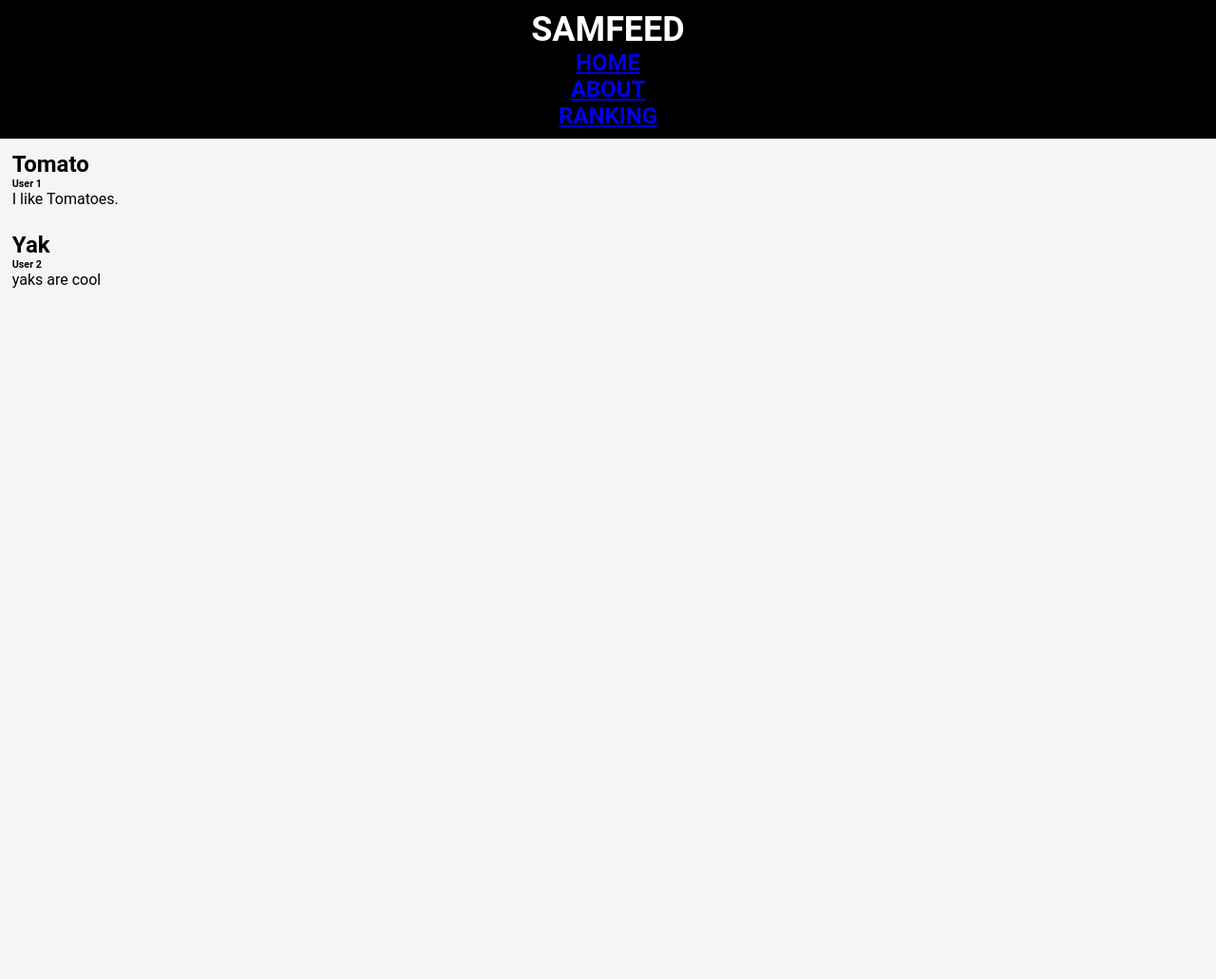
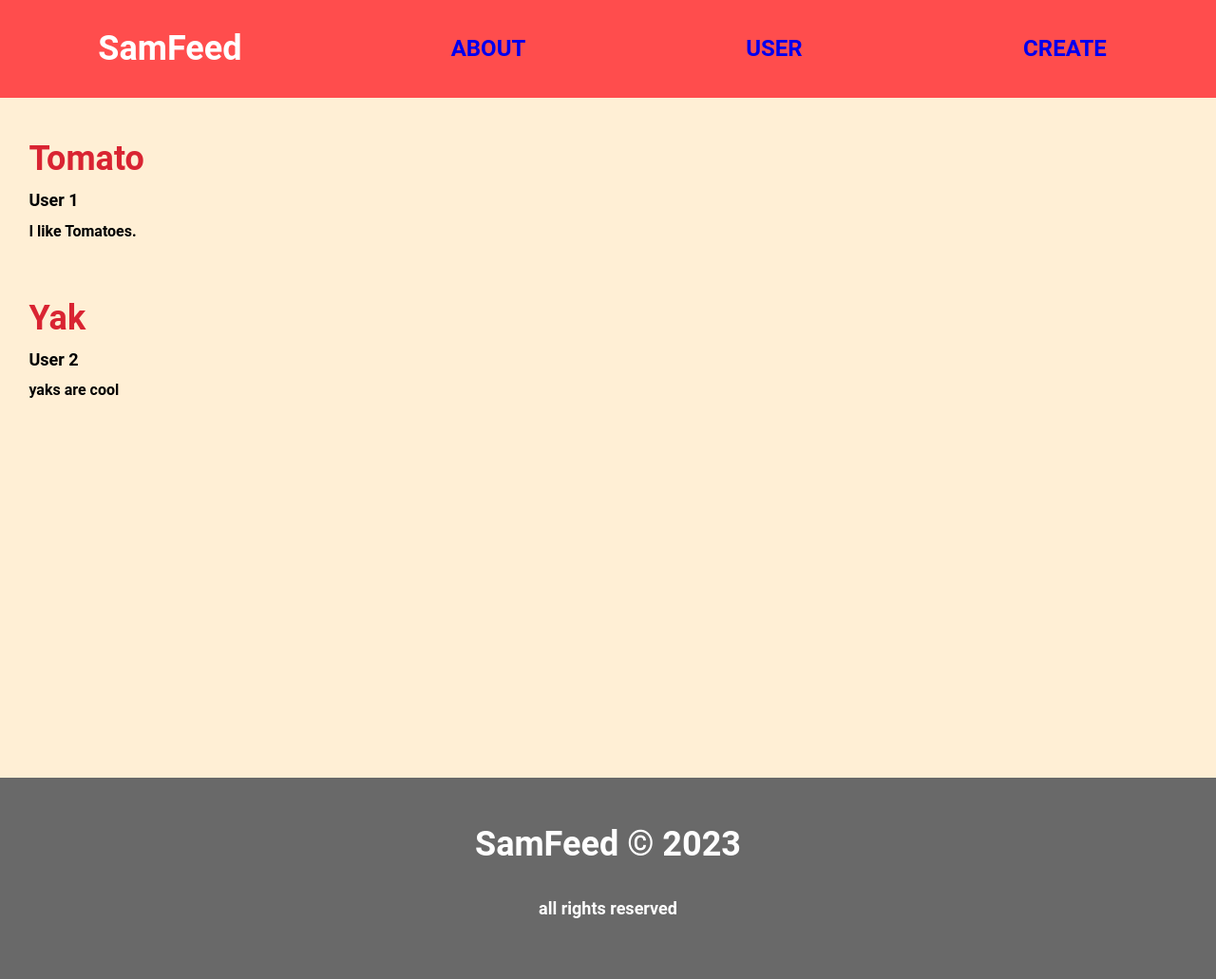
Before and after one commit to ShyShyTomato/SamFeed, a Flask app: page / in a window 1280 px wide. Shown: the whole page at 95% size. Before the commit the page ends 303 px from the top, so only its background shows below. Run offline with Flask 2, Linux system fonts and the light colour scheme; data comes from the database, SQL or seed files in the repository.

Commit message:
Made a weird prototype - just messing around with flask forms and flask login.

```diff
--- a/app/routes.py
+++ b/app/routes.py
@@ -1,16 +1,64 @@
-from app import app, db, models
+from app import app, db, models, forms
 
 from flask import render_template
+from flask_login import LoginManager
+login_manager = LoginManager()
+login_manager.init_app(app)
+
+
+@login_manager.user_loader
+def load_user(user_id):
+    return models.User.query.get(int(user_id))
 
 # The homepage.
 @app.route('/', methods=('GET', 'POST'))
 def home():
     post=db.session.query(models.Post).all()
-    return render_template('index.html', title='Home', user='Sam', posts=post)
+    return render_template('home.html', title='Home', user='Sam', posts=post)
 
 
 
 # The about page.
 @app.route('/about/', methods=('GET', 'POST'))
 def about():
-    return 'About'
+    return render_template('about.html')
+
+
+@app.route('/login/', methods=('GET', 'POST'))
+def login():
+    loginForm = forms.loginForm()
+# Print something if the user logs in
+    if loginForm.validate_on_submit():
+        #Login and validate the user.
+
+        print('User tried to log in')
+        print('Username: ' + loginForm.username.data)
+        print('Password: ' + loginForm.password.data)
+        # Flask Login
+
+        # Authenticate user using flask forms
+        try:
+            # If the username is in the database, and there is a corresponding password, log in.
+            if loginForm.username.data == db.session.query(models.User.username).filter_by(username=loginForm.username.data).first()[0] and loginForm.password.data == db.session.query(models.User.password).filter_by(username=loginForm.username.data).first()[0]:
+                print('User logged in')
+                return render_template('user.html')
+        except:
+            print('User failed to log in')
+            return render_template('login.html', form=loginForm)
+
+
+        return render_template('user.html')
+
+    return render_template('login.html', form=loginForm)
+
+@app.route('/register/', methods=('GET', 'POST'))
+def register():
+    return render_template('register.html')
+
+@app.route('/user/', methods=('GET', 'POST'))
+def user():
+    return render_template('user.html')
+
+@app.errorhandler(404)
+def page_not_found(e):
+    return render_template('404.html'), 404
--- a/app/static/styles.css
+++ b/app/static/styles.css
@@ -1,72 +1,138 @@
-/* Responsive Nav */
-nav{
-    background-color: #000;
-    color: #fff;
-    padding: 10px;
-    text-align: center;
+/* Declaring colours */
+:root{
+  --primary: #ff4d4d;
+  --secondary: #D92432;
+  --background: papayawhip;
+  --footer: DimGrey;
+  --posttextcolour: black;
+}
+
+
+body {
+    margin: 0%;
+    background-color: var(--background);
+    color: var(--secondary);
+    font-family: 'Gill Sans', 'Gill Sans MT', Calibri, 'Trebuchet MS', sans-serif;
+    min-height: 100vh;
+  }
+
+/* Fonts */
+@import url('https://fonts.googleapis.com/css?family=Roboto');
+body {
+    font-family: 'Roboto', sans-serif;
+}
+
+/* Navbar */
+nav {
+    background-color: var(--primary);
+    width: 100%;
+    display: flex;
+    justify-content: space-around;
+    vertical-align: middle;
+    height: 2%;
+    position: relative;
+    margin-bottom: 1%;
+  }
+
+  .navbaritem{
+    align-self: center;
+    padding-left: 1%;
+    padding-right: 1%;
+    height: 100%;
+    padding: auto;
+    /*To get the padding sizes, I took the height of the ` in px, subtracted the height of the text, and
+    then I divided it by 2. I could improve this by making it either automatically computed or make it so
+    that the padding is declared for each responsive size I have made.*/
+    padding-top: calc(((37px + (1px/3))/2));
+    padding-bottom: calc(((37px + (1px/3))/2));
+    /*Padding top and bottom doesn't really accomplish what I need, I need it to be 100% of the navbar height.*/
+    /*padding-top: 2%;
+    padding-bottom: 2%;*/
+    min-height: 100%;
+  }
+  .navbaritem:hover{
+    background-color: var(--secondary);
+  }
+/* Body */
+body {
+    background-color: var(--background);
+    color: #000000;
     font-size: 1.5em;
     font-weight: bold;
-    text-transform: uppercase;
+    text-align: center;
 }
-/* Fonts */
-@import url('https://fonts.googleapis.com/css?family=Roboto:300,400,500,700,900');
-/* Global */
-*{
-    margin: 0;
-    padding: 0;
-    box-sizing: border-box;
-}
-body{
-    font-family: 'Roboto', sans-serif;
-    background-color: #f5f5f5;
-}
-/* Header */
-header{
-    background-color: #000;
-    color: #fff;
-    padding: 10px;
-    text-align: center;
+/* Footer */
+footer {
+    background-color: DimGrey;
+    color: #ffffff;
     font-size: 1.5em;
     font-weight: bold;
-    text-transform: uppercase;
+    text-align: center;
+    margin-bottom: 0px;
+    margin-top: 5%;
+    height: 100%;
+    padding-top: 1%;
+    padding-bottom: 5%;
 }
-/* Footer */
-footer{
-    background-color: #000;
-    color: #fff;
-    padding: 10px;
-    text-align: center;
+
+
+/* Post */
+.post {
+    color: var(--posttextcolour);
     font-size: 1.5em;
     font-weight: bold;
-    text-transform: uppercase;
+    padding: 0.5em;
+    text-align: left;
 }
-/* Main */
-main{
-    background-color: #fff;
-    padding: 10px;
-    margin: 10px;
+
+.footertext{
+  margin: 0;
+  font-size: large;
 }
-/* Responsive Nav */
-nav{
-    background-color: #000;
-    color: #fff;
-    padding: 10px;
-    text-align: center;
-    font-size: 1.5em;
-    font-weight: bold;
-    text-transform: uppercase;
+
+.content{
+  min-height: 80vh;
 }
-/* Responsive Nav */
-nav{
-    background-color: #000;
-    color: #fff;
-    padding: 10px;
-    text-align: center;
-    font-size: 1.5em;
-    font-weight: bold;
-    text-transform: uppercase;
+
+.PageTitle{
+  color: white;
 }
-/* Posts */
-.post{
-    padding: 1%;
+
+.PageTitleLink{
+  padding-top: calc(((62px + (1px/3))/2));
+  padding-bottom: calc(((62px + (1px/3))/2));
 }
+
+.PageTitle:hover{
+  background-color: var(--secondary);
+}
+a:link { text-decoration: none; }
+
+
+a:visited { text-decoration: none; }
+
+
+a:hover { text-decoration: none; }
+
+
+a:active { text-decoration: none; }
+
+.aboutpage{
+  margin-left: 10%;
+  margin-right: 10%;
+}
+
+.username{
+  color: var(--secondary);
+  font-size: 1em;
+  margin: 1%;
+}
+
+.userid{
+  margin: 1%;
+  font-size: large;
+}
+.postparagraph{
+  margin: 1%;
+  font-size: medium;
+}
--- /dev/null
+++ b/app/templates/404.html
@@ -0,0 +1,6 @@
+{% extends "index.html" %}
+{% block content %}
+    <h1>404</h1>
+    <img src="../static/meow404.png" style="width:30%;height:30%;">
+    <p>you got a 404 message, massive L!</p>
+    {% endblock %}
--- /dev/null
+++ b/app/templates/home.html
@@ -0,0 +1,11 @@
+{% extends "index.html" %}
+{% block content %}
+<!-- Jinja loop -->
+{% for post in posts %}
+    <div class="post">
+        <h2 class="username">{{post.user.username}}</h2>
+        <h6 class="userid">User {{post.userID}}</h6>
+        <p class="postparagraph">{{post.text}}</p>
+    </div>
+{% endfor %}
+{% endblock %}
--- a/app/templates/index.html
+++ b/app/templates/index.html
@@ -14,29 +14,26 @@
 <!-- Navbar -->
 
 <nav>
-    <!-- JavaScript -->
-    <script src="../static/navbar.js"></script>
-    <h1>SamFeed</h1>
-        <a href="/" class="navbaritem"><div class=navbaritem>HOME</div></a>
+
+    <h1 class="PageTitle"> <a href="/" class ="PageTitle PageTitleLink">SamFeed</a></h1>
+        <!--Here I need to make sure that the division / padding for the text can be clicked to navigate to the area in question-->
         <a href="/about" class="navbaritem"><div class=navbaritem>ABOUT</div></a>
-        <a href="/ranking" class="navbaritem"><div class="navbaritem lastnavbaritem">RANKING</div></a>
-
+        <a href="/user" class="navbaritem"><div class="navbaritem">USER</div></a>
+        <a href="/newpost" class="navbaritem"><div class="navbaritem lastnavbaritem">CREATE</div></a>
 
 </nav>
 <!-- End Navbar -->
 
-<!-- Jinja loop -->
-{% for post in posts %}
-    <div class="post">
-        <h2>{{post.user.username}}</h2>
-        <h6>User {{post.userID}}</h6>
-        <p>{{post.text}}</p>
-
-    </div>
-{% endfor %}
+<!-- Page Contents -->
+<div class="content">{% block content %}{% endblock %}</div>
 
 
 
+<!-- Footer -->
+<footer>
+    <p class="footertitle">SamFeed &copy; 2023</p>
+    <p class="footertext">all rights reserved</p>
+</footer>
+</body>
 
-</body>
 </html>
--- /dev/null
+++ b/app/templates/register.html
@@ -0,0 +1,6 @@
+{% extends "index.html" %}
+{% block content %}
+    <h1>Register</h1>
+<!-- Flask form for registering -->
+
+{% endblock %}
```
Also changed, not shown: app/forms.py (added, +16 -0 lines), app/templates/about.html (added, +7 -0 lines), app/templates/login.html (added, +13 -0 lines), app/templates/user.html (added, +11 -0 lines), README.md, app/static/meow404.png (added).
